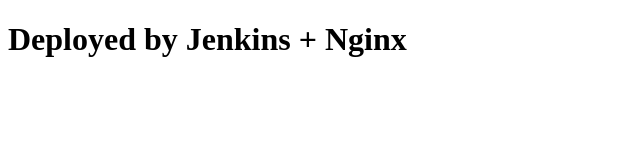
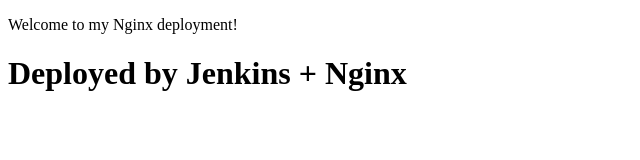
Before and after one commit to TspTv94/ngnix, a plain HTML site: page Index.html in a window 1280 px wide. Shown: the whole page, without its empty margins (0-640 px from the left). Drawn offline with Linux system fonts and the light colour scheme.

Commit message:
feat: add welcome paragraph to Index.html

```diff
--- a/Index.html
+++ b/Index.html
@@ -1,6 +1,7 @@
 <!DOCTYPE html>
 <html>
 <body>
+<p>Welcome to my Nginx deployment!</p>
 <h1>Deployed by Jenkins + Nginx</h1>
 </body>
 </html>
```
